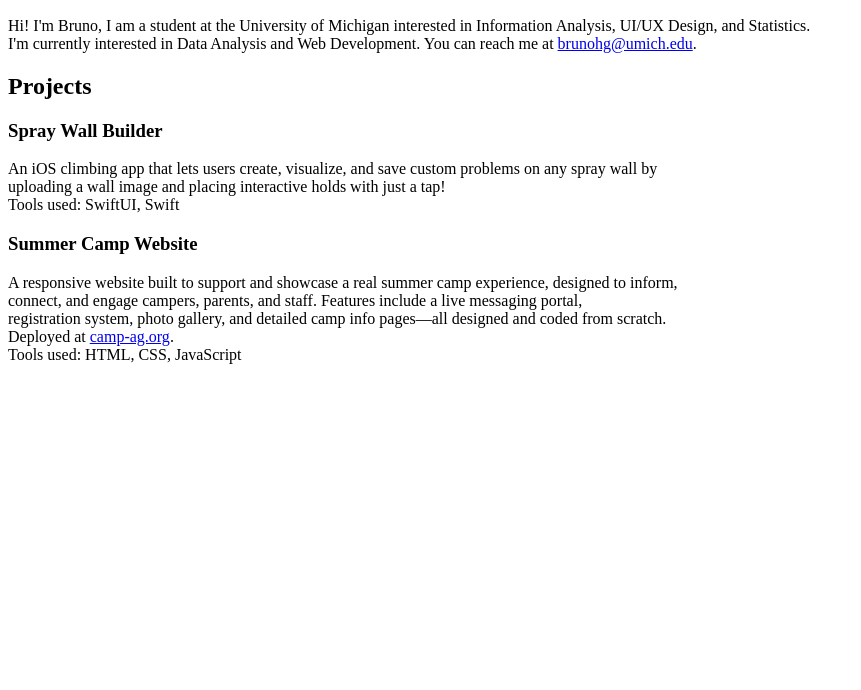
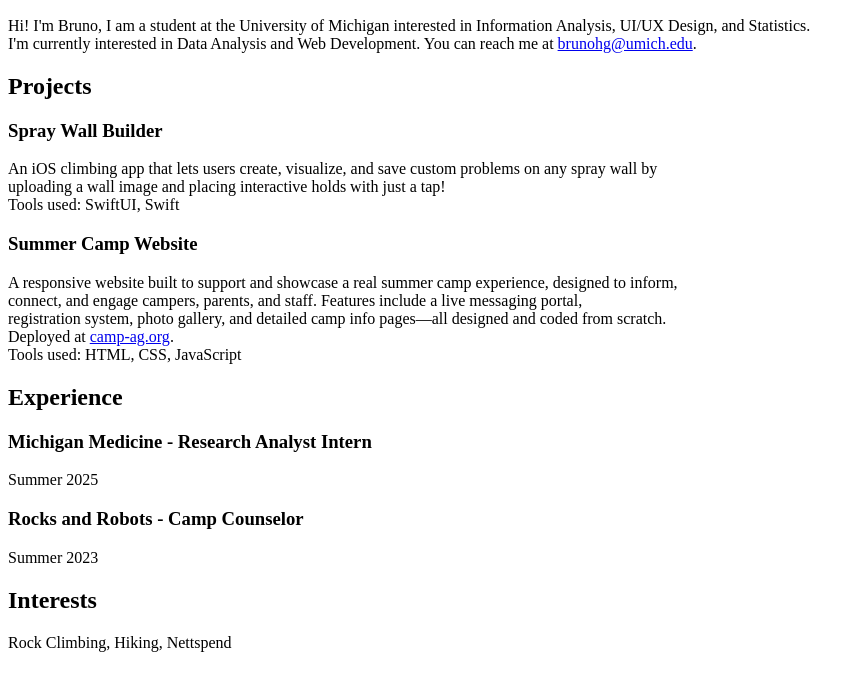
Before and after one commit to garciahbruno/personal-site, a plain HTML site: page index.html in a window 1280 px wide. Shown: the part 110-800 px from the top of the page, without its empty margins (0-861 px from the left). Drawn offline with Linux system fonts and the light colour scheme.

Commit message:
basic info added

```diff
--- a/index.html
+++ b/index.html
@@ -2,7 +2,6 @@
 <html>
     <head>
         <title>Bruno Garcia</title>
-        <link rel="icon" type="image/x-icon" href="/images/hekyclimber.jpg">
     </head>
     <body>
         <h1>Bruno Garcia</h1>
@@ -20,8 +19,16 @@
             A responsive website built to support and showcase a real summer camp experience, designed to inform,
             <br>connect, and engage campers, parents, and staff. Features include a live messaging portal,
             <br>registration system, photo gallery, and detailed camp info pages—all designed and coded from scratch.
-            <br>Deployed at <a href="camp-ag.org">camp-ag.org</a>.
+            <br>Deployed at <a href="https://camp-ag.org/">camp-ag.org</a>.
             <br>Tools used: HTML, CSS, JavaScript
         </p>
+        <h2>Experience</h2>
+        <h3>Michigan Medicine - Research Analyst Intern</h3>
+        <p>Summer 2025</p>
+        <h3>Rocks and Robots - Camp Counselor</h3>
+        <p>Summer 2023</p>
+        <h2>Interests</h2>
+        <p>Rock Climbing, Hiking, Nettspend</p>
     </body>
+
 </html>
```
